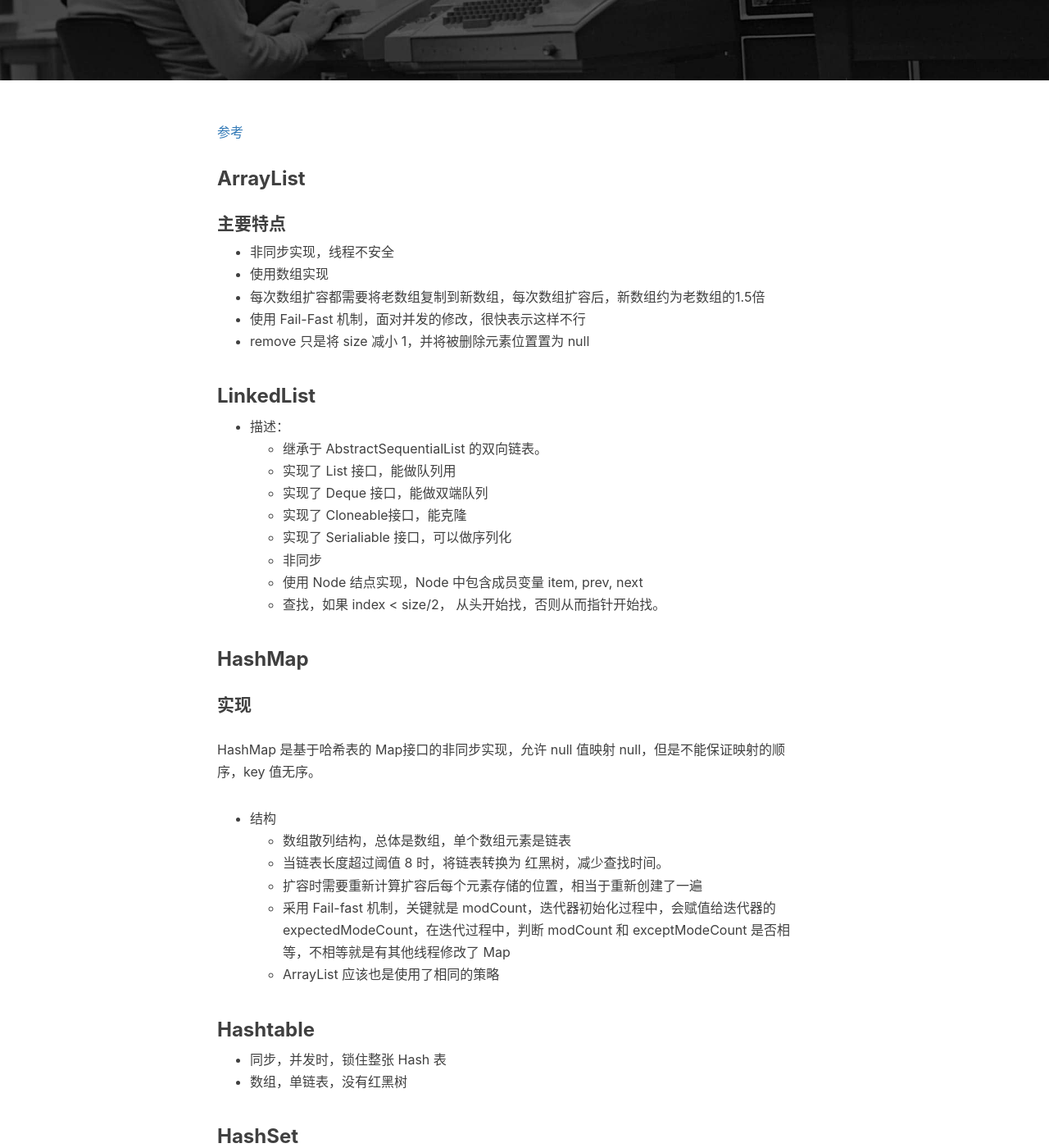
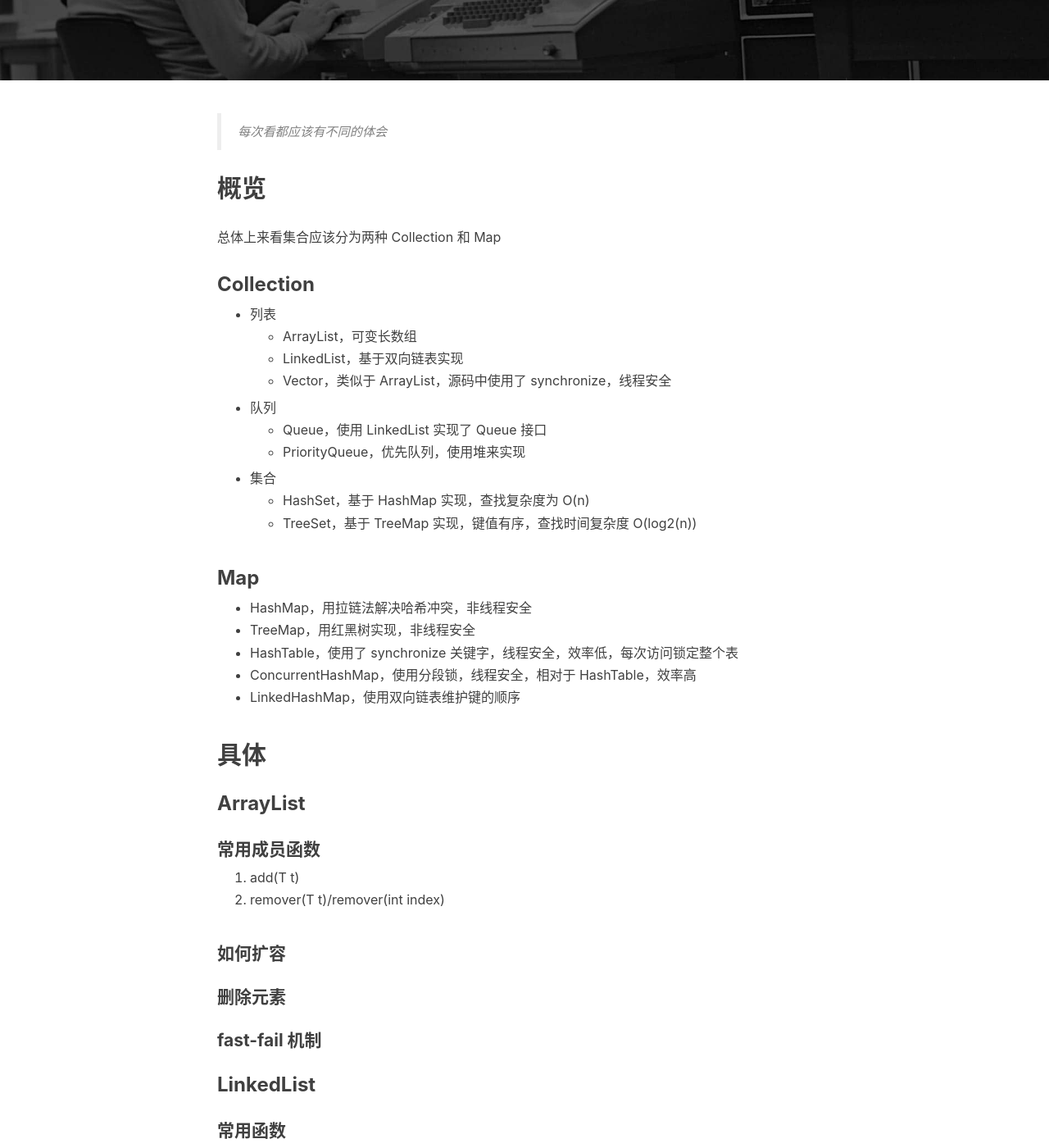
Before and after one commit to shihunyewu/shihunyewu.github.io, a Jekyll site: the page built from _posts/2018-09-09-Java-Collections.md, in a window 1280 px wide and 1400 px high, scrolled down 425 px. Shown: the whole window at 82% size. Built offline with Jekyll 4.4.1, drawn with Linux system fonts in a browser that asks for light colours; nearby versions of some CDN libraries; comment, search, counter and statistics services are not loaded; some of the changed text lies outside the part shown.

Commit message:
重写 collection

````diff
--- a/_posts/2018-09-09-Java-Collections.md
+++ b/_posts/2018-09-09-Java-Collections.md
@@ -10,81 +10,108 @@ tags:
     - Java
 ---
 
-[参考](https://blog.csdn.net/xzp_12345/article/details/79251174)
+> 每次看都应该有不同的体会
 
+## 概览
+总体上来看集合应该分为两种 Collection 和 Map
+### Collection
+- 列表
+	- ArrayList，可变长数组
+	- LinkedList，基于双向链表实现
+	- Vector，类似于 ArrayList，源码中使用了 synchronize，线程安全
+- 队列
+	- Queue，使用 LinkedList 实现了 Queue 接口
+	- PriorityQueue，优先队列，使用堆来实现
+- 集合
+	- HashSet，基于 HashMap 实现，查找复杂度为 O(n)
+	- TreeSet，基于 TreeMap 实现，键值有序，查找时间复杂度 O(log2(n))
+
+### Map
+- HashMap，用拉链法解决哈希冲突，非线程安全
+- TreeMap，用红黑树实现，非线程安全
+- HashTable，使用了 synchronize 关键字，线程安全，效率低，每次访问锁定整个表
+- ConcurrentHashMap，使用分段锁，线程安全，相对于 HashTable，效率高
+- LinkedHashMap，使用双向链表维护键的顺序
+
+## 具体
 ### ArrayList
-#### 主要特点
-* 非同步实现，线程不安全
-* 使用数组实现
-* 每次数组扩容都需要将老数组复制到新数组，每次数组扩容后，新数组约为老数组的1.5倍
-* 使用 Fail-Fast 机制，面对并发的修改，很快表示这样不行
-* remove 只是将 size 减小 1，并将被删除元素位置置为 null
+#### 常用成员函数
+1. add(T t)
+2. remover(T t)/remover(int index)
+
+#### 如何扩容
+#### 删除元素
+#### fast-fail 机制
 
 ### LinkedList
-* 描述：
-	* 继承于 AbstractSequentialList 的双向链表。
-	* 实现了 List 接口，能做队列用
-	* 实现了 Deque 接口，能做双端队列
-	* 实现了 Cloneable接口，能克隆
-	* 实现了 Serialiable 接口，可以做序列化
-	* 非同步
-	* 使用 Node<E> 结点实现，Node 中包含成员变量 item, prev, next
-	* 查找，如果 index < size/2， 从头开始找，否则从而指针开始找。
+#### 常用函数
+1. add(T t)
+2. remover(T t)/remover(int index)
+
+### Vector
+####  常用函数
+1. add(T t)
+2. remover(T t)/remover(int index)
+
+
+### Queue
+#### 常用函数
+1. add(T t)/offer(T t)，添加一个元素，其实 offer 函数内部也是用 add 实现的
+2. poll()，返回第一个元素并删除，如果没有，返回 null
+3. peek()，返回第一个元素，如果没有，返回 null
+
+### PriorityQueue
+#### 常用函数
+1. add(T t)/offer(T t)，添加一个元素，其实 offer 函数内部也是用 add 实现的
+2. poll()，返回第一个元素并删除，如果没有，返回 null
+3. peek()，返回第一个元素，如果没有，返回 null
+
+
+#### 如何实现有序
+
+### HashSet
+#### 常用函数
+1. add(T t)
+2. contains(T t)
+
+
+#### 如何计算 hashCode
+
+### TreeSet
+#### 常用函数
+1. add(T t)
+2. contains(T t)
 
 ### HashMap
-#### 实现
-HashMap 是基于哈希表的 Map接口的非同步实现，允许 null 值映射 null，但是不能保证映射的顺序，key 值无序。
-* 结构
-	* 数组散列结构，总体是数组，单个数组元素是链表
-    * 当链表长度超过阈值 8 时，将链表转换为 红黑树，减少查找时间。
-    * 扩容时需要重新计算扩容后每个元素存储的位置，相当于重新创建了一遍
-    * 采用 Fail-fast 机制，关键就是 modCount，迭代器初始化过程中，会赋值给迭代器的 expectedModeCount，在迭代过程中，判断 modCount 和 exceptModeCount 是否相等，不相等就是有其他线程修改了 Map
-    * ArrayList 应该也是使用了相同的策略
+#### 常用成员函数
+1. put(key, val)
+2. get(key)
+3. containsKey(key)
 
-### Hashtable
-* 同步，并发时，锁住整张 Hash 表
-* 数组，单链表，没有红黑树
 
-### HashSet
-* 使用 HashMap 实现，其中 value 值用 Object对象 PERSNT 代替。
-* ConcurrentHashMap
-	* 特点：
-		* 使用多个锁控制 hash 表的不同段的修改，实际上就是将 hash表分成了多个子hash表。
-	* 这个没用过，所以就懒得看。
-
-### Vector
-1. Vector实际上是通过一个数组去保存数据的。当我们构造Vecotr时；若使用默认构造函数，则Vector的默认容量大小是10。
-2. 当Vector容量不足以容纳全部元素时，Vector的容量会增加。若容量增加系数 大于0，则将容量的值增加“容量增加系数”；否则，将容量大小增加一倍。
-3. Vector的克隆函数，即是将全部元素克隆到一个数组中。
-4. 很多方法都加入了synchronized同步语句，来保证线程安全。
-5. 同样在查找给定元素索引值等的方法中，源码都将该元素的值分为null和不为null两种情况处理，Vector中也允许元素为null。
-6. 遍历Vector，使用索引的随机访问方式最快，使用迭代器最慢。
-7. Vector很多地方都与ArrayList实现大同小异，现在已经基本不再使用。
-
-###  Stack
-* api只有四个方法
-```java
-boolean empty()			//测试堆栈是否为空。
-	E   peek()     		//查看堆栈顶部的对象，但不从堆栈中移除它。
-	E   pop()      		//移除堆栈顶部的对象，并作为此函数的值返回该对象。
-	E   push(E item)	//把项压入堆栈顶部。
-	int search(Object o)//返回对象在堆栈中的位置，以 1 为基数。
-```
-* 描述
-	* 继承 Vecotor 实现的，可以使用 Vector 的属性和方法
-	* 线程安全，是同步的
+#### 如何扩容
 
 ### TreeMap
-* 红黑树实现，key值 自动有序
-* 查询，插入，删除均比 HashMap 效率低，最大优点是有序
-* key 值不能为 null，HashMap 的 key 可以为 null
-* 不同步
-	* 如果要同步，需要在外界加同步
-	```java
-        SortedMap m = Collections.synchronizedSortedMap(new TreeMap(...));
-    ```
-* [参考](https://blog.csdn.net/u010648555/article/details/60476232)
+#### 常用成员函数
+1. put(key, val)
+2. get(key)
+3. containsKey(key)
 
-###  TreeSet
-* 使用 TreeMap 实现。
-* [参考](https://blog.csdn.net/itmyhome1990/article/details/76549163)
+#### key 如何有序
+
+
+### ConcurrentHashMap
+#### 常用成员函数
+1. put(key, val)
+2. get(key)
+3. containsKey(key)
+
+#### 分段锁如何实现
+
+### LinkedHashMap
+#### 常用成员函数
+1. put(key, val)
+2. get(key)
+3. containsKey(key)
+
+#### 如何实现 LRU
````
